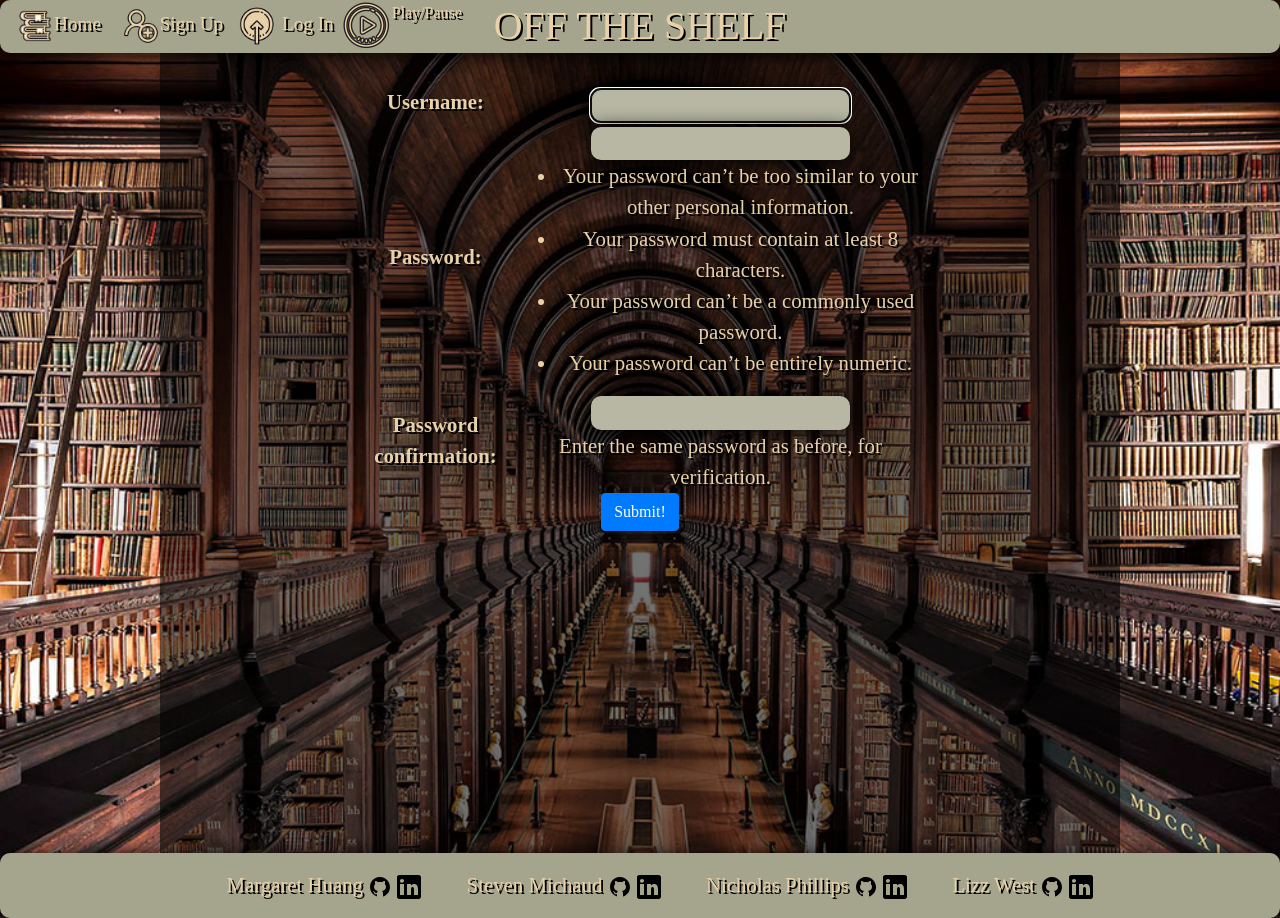
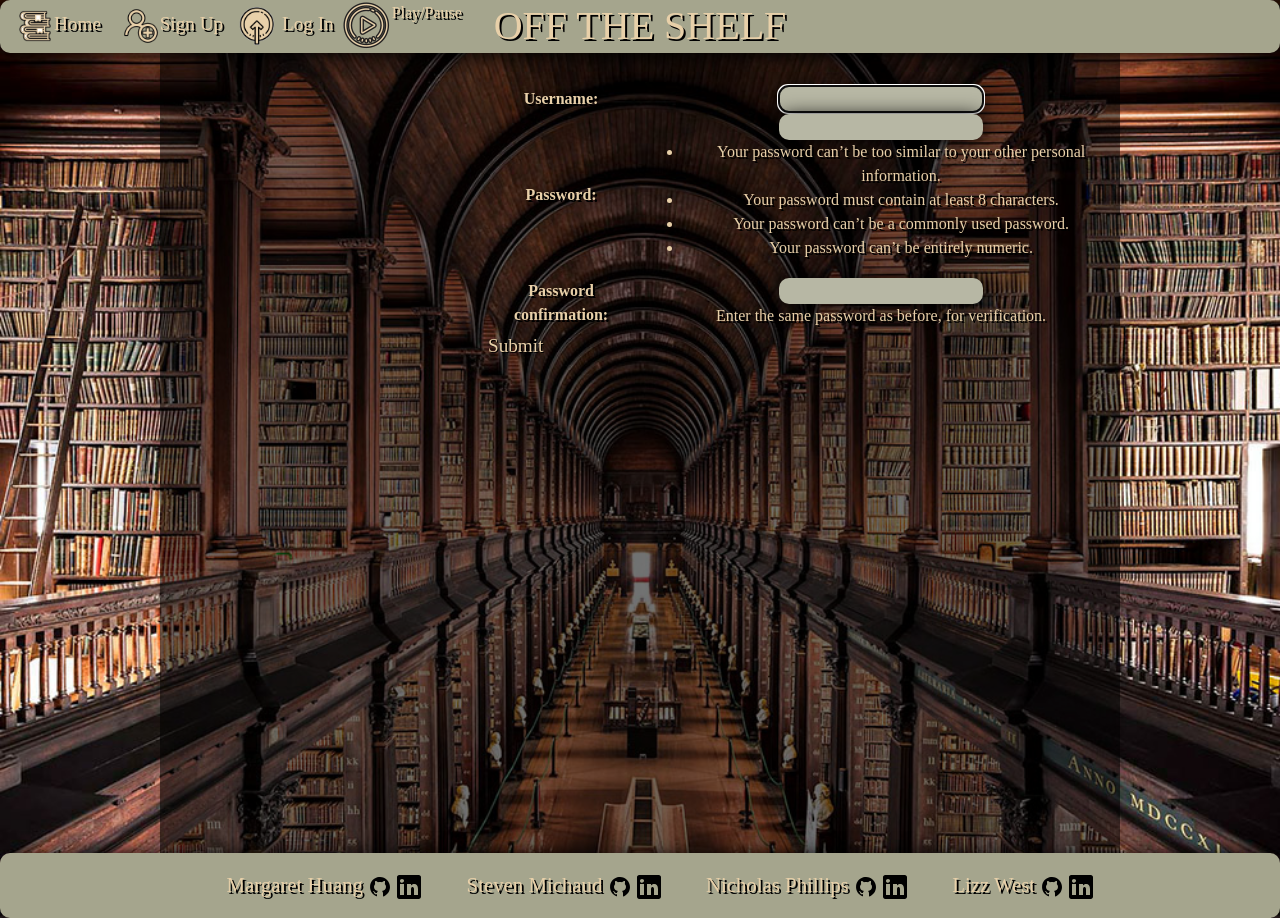
Before and after one commit to Lizzwest/Off-the-Shelf, a Django app: template main_app/templates/main_app/comment_form.html in a window 1280 px wide. Run offline with Django 3.2, Linux system fonts and the light colour scheme; the template is opened without the code that fills it: values that come from a table or form of the project are taken from there, others are empty; some libraries are stand-ins or nearby versions; some web fonts are replaced.

Commit message:
add comment form

```diff
--- a/main_app/templates/main_app/comment_form.html
+++ b/main_app/templates/main_app/comment_form.html
@@ -1,12 +1,16 @@
 {% extends 'book_show.html' %}
 {% block content %}
-<div class="container">
-  <form class="text-center" action="" method="post">
+
+<div style="margin-left: 25vw;">
+  <form  action="" method="post">
+    <div class="form-inline">
       {% csrf_token %}
       <table>
         {{ form.as_table }}
       </table>
-      <input class="btn btn-primary" type="submit" value="Submit!" />
-    </form>
+      <button class="form-item" type="submit">Submit</button>
+    </div>
+  </form>
 </div>
-  {% endblock %}
+
+{% endblock %}
```
